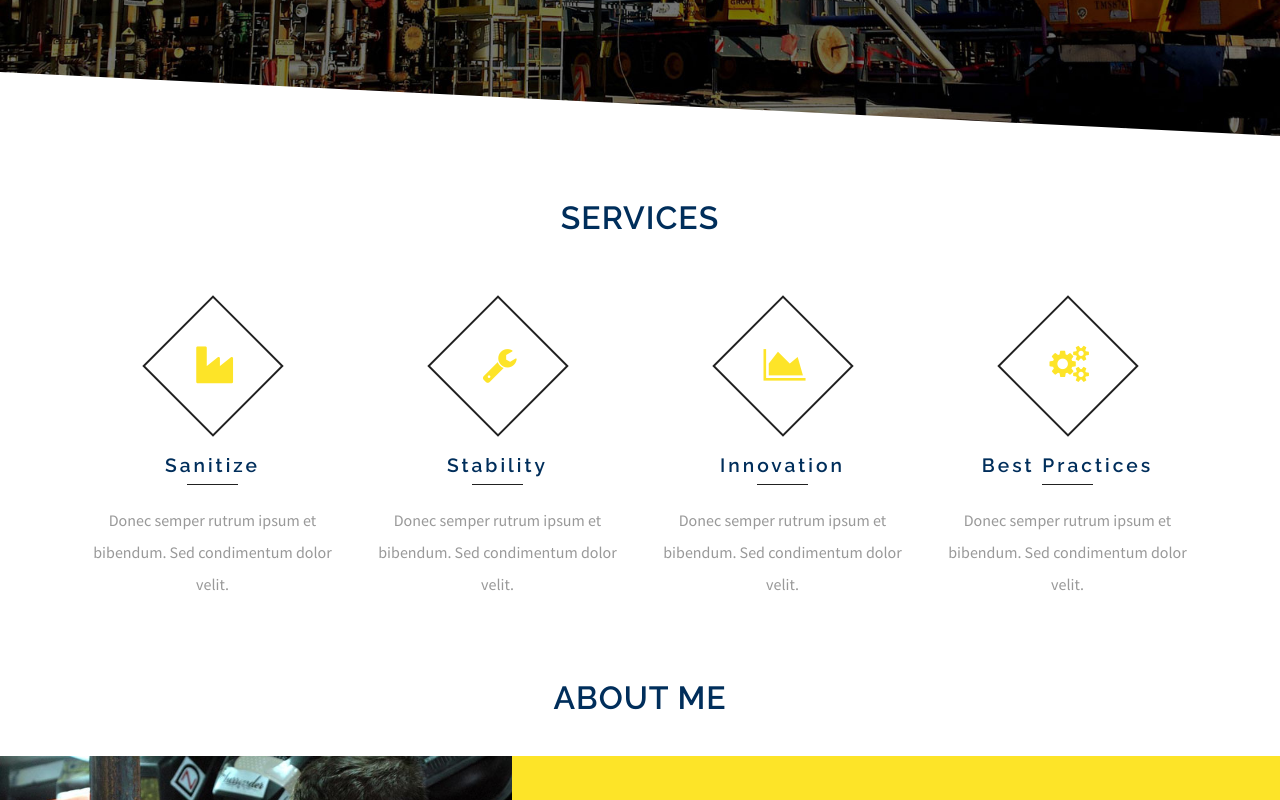
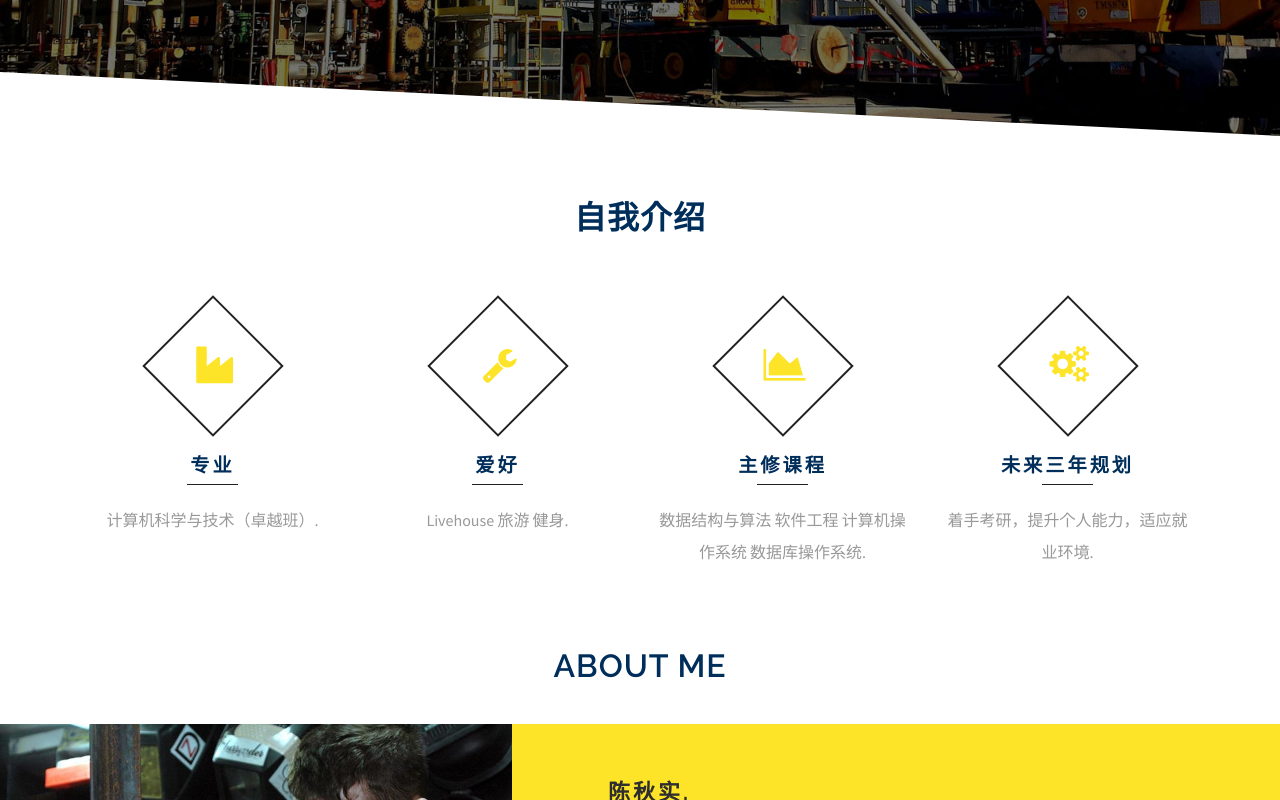
Before and after one commit to nirvana3000/nirvana3000.github.io, a plain HTML site: page index.html in a window 1280 px wide. Shown: the part 464-1264 px from the top of the page. Drawn offline with Linux system fonts and the light colour scheme.

Commit message:
Update index.html

```diff
--- a/index.html
+++ b/index.html
@@ -98,7 +98,7 @@
 	<div class="services" id="services">
 		<div class="container">
 		<div class="tittle-agileinfo">
-				<h3>Services</h3>
+				<h3>自我介绍</h3>
 			</div>
 			<div class="w3_agileits_services_grids">
 				<div class="col-md-3 w3_agileits_services_grid">
@@ -106,8 +106,8 @@
 						<div class="w3_agileits_services_grid_1">
 							<i class="fa fa-industry" aria-hidden="true"></i>
 						</div>
-						<h3>Sanitize</h3>
-						<p>Donec semper rutrum ipsum et bibendum. Sed condimentum dolor velit.</p>
+						<h3>专业</h3>
+						<p>计算机科学与技术（卓越班）.</p>
 					</div>
 				</div>
 				<div class="col-md-3 w3_agileits_services_grid">
@@ -115,8 +115,8 @@
 						<div class="w3_agileits_services_grid_1">
 							<i class="fa fa-wrench" aria-hidden="true"></i>
 						</div>
-						<h3>Stability</h3>
-						<p>Donec semper rutrum ipsum et bibendum. Sed condimentum dolor velit.</p>
+						<h3>爱好</h3>
+						<p>Livehouse 旅游 健身.</p>
 					</div>
 				</div>
 				<div class="col-md-3 w3_agileits_services_grid">
@@ -124,8 +124,8 @@
 						<div class="w3_agileits_services_grid_1">
 							<i class="fa fa-area-chart" aria-hidden="true"></i>
 						</div>
-						<h3>Innovation</h3>
-						<p>Donec semper rutrum ipsum et bibendum. Sed condimentum dolor velit.</p>
+						<h3>主修课程</h3>
+						<p>数据结构与算法 软件工程 计算机操作系统 数据库操作系统.</p>
 					</div>
 				</div>
 				<div class="col-md-3 w3_agileits_services_grid">
@@ -133,8 +133,8 @@
 						<div class="w3_agileits_services_grid_1">
 							<i class="fa fa-gears" aria-hidden="true"></i>
 						</div>
-						<h3>Best practices</h3>
-						<p>Donec semper rutrum ipsum et bibendum. Sed condimentum dolor velit.</p>
+						<h3>未来三年规划</h3>
+						<p>着手考研，提升个人能力，适应就业环境.</p>
 					</div>
 				</div>
 				<div class="clearfix"> </div>
```
